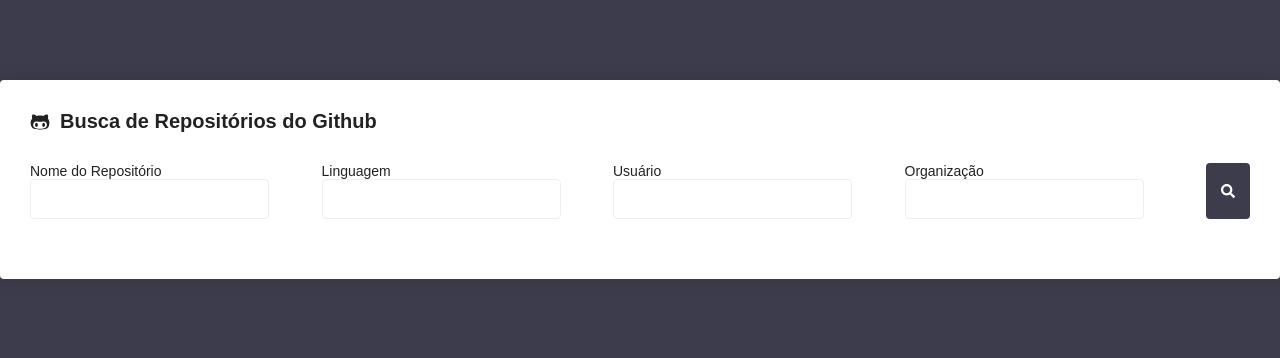
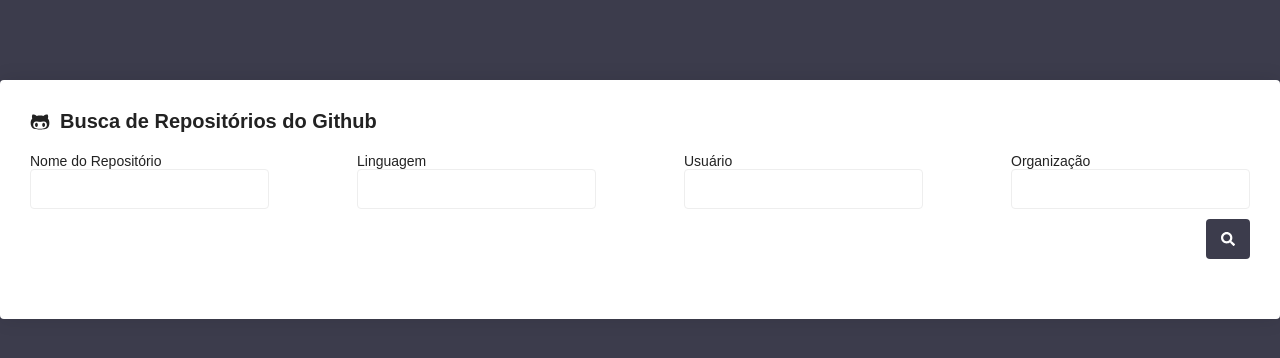
Before and after one commit to andrewarosario/react-github-repos, a React (Create React App) app: page / in a window 1280 px wide. Shown: the top 358 px of the page. Built offline with nearby package versions, Linux system fonts and the light colour scheme.

Commit message:
estilizando campos de busca

```diff
--- a/src/pages/Main/index.js
+++ b/src/pages/Main/index.js
@@ -58,6 +58,7 @@ export default function Main() {
 
       <Form onSubmit={formik.handleSubmit}>
         <div>
+            <div>
             <label htmlFor="name">Nome do Repositório</label>
             <input
                 id="name"
@@ -96,10 +97,12 @@ export default function Main() {
                 onChange={formik.handleChange}
             />
             </div>
-
+        </div>
+        <div className="form-submit">
             <SearchButton>
                 <FaSearch color="#FFF" size={14} />
             </SearchButton>
+        </div>
       </Form>
 
       <List>
--- a/src/pages/Main/styles.js
+++ b/src/pages/Main/styles.js
@@ -21,16 +21,23 @@ export const Container = styled.div`
 `;
 
 export const Form = styled.form`
-  margin-top: 30px;
-  display: flex;
-  flex-direction: row;
-  justify-content: space-between;
-  flex-wrap: wrap;
 
   div {
+    margin-top: 10px;
     display: flex;
-    flex-direction: column;
-    flex-shrink: 1;
+    flex-direction: row;
+    justify-content: space-between;
+    flex-wrap: wrap;
+
+      div {
+        display: flex;
+        flex-direction: column;
+      }
+  }
+
+  .form-submit {
+    display: flex;
+    justify-content: flex-end;
   }
 
   input {
@@ -44,6 +51,7 @@ export const Form = styled.form`
 export const SearchButton = styled.button.attrs({
   type: 'submit',
 })`
+  height: 40px;
   background: #3c3c4c;
   border: 0;
   padding: 0 15px;
```
Lines whose indentation alone changed are shown as unchanged.
